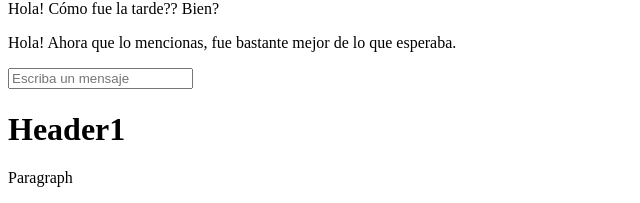
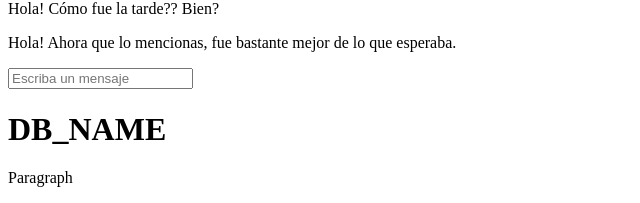
Before and after one commit to Xavo0712/BD2-practica, a PHP site: page /views/main.php in a window 1280 px wide. Shown: the part 1420-1623 px from the top of the page, without its empty margins (0-640 px from the left). Run offline with PHP 8.4, Linux system fonts and the light colour scheme; some libraries are stand-ins or nearby versions.

Commit message:
include db file

```diff
--- a/index.php
+++ b/index.php
@@ -1,2 +1,4 @@
+<?php require_once __DIR__ . "./db.php"?>
 <?php require_once __DIR__ . "./head.php"?>
+
 <?php require_once "./views/main.php"?>
--- a/views/main.php
+++ b/views/main.php
@@ -3,7 +3,7 @@
     <?php require_once __DIR__ . "/header.php" ?>
     <?php require_once __DIR__ . "/chat.php" ?>
     <body class="mainBody">
-        <h1>Header1</h1>
+        <h1><?php echo DB_NAME?></h1>
         <p>Paragraph</p>
     </body>
 </div>
```
